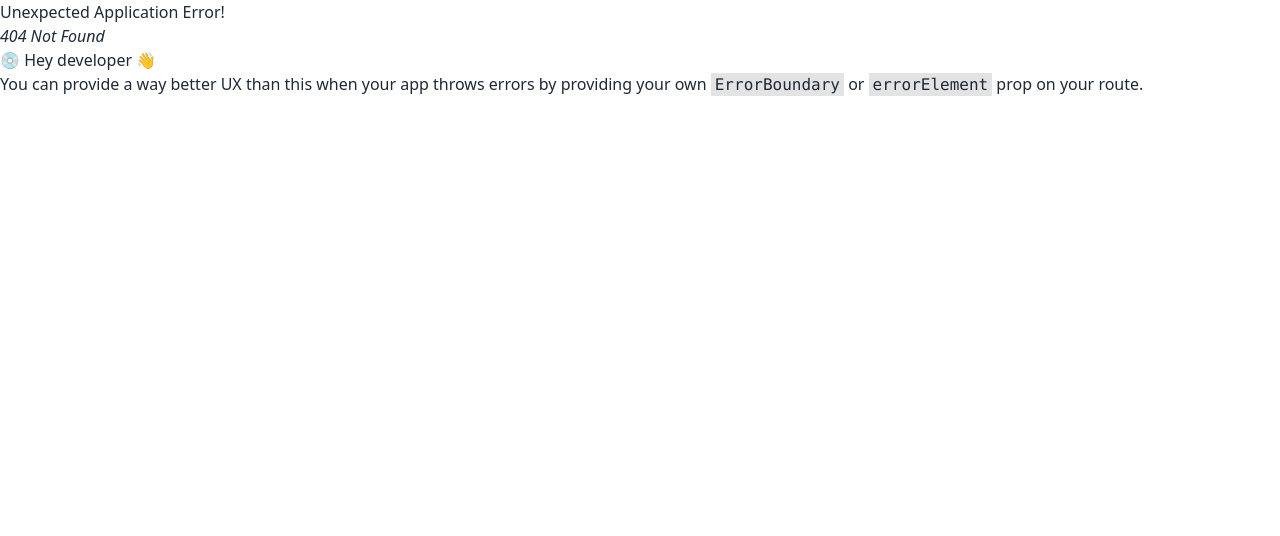
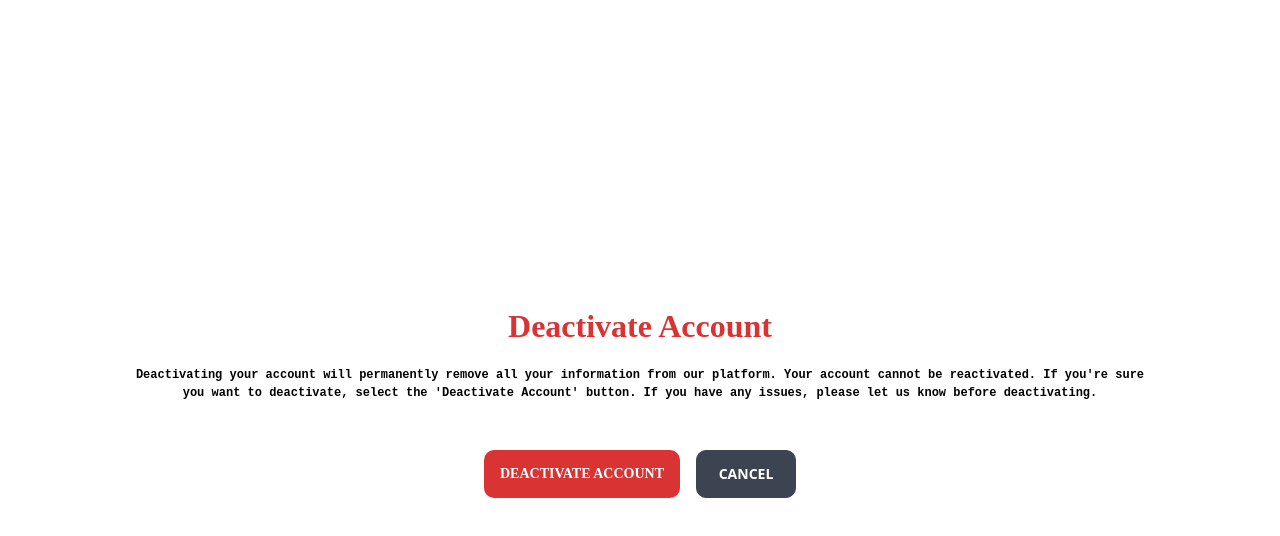
Before and after one commit to kelompok-2-ecomerce/FE, a React (Vite) app: page /deactivate in a window 1280 px wide. Before the commit this address had no page. Shown: the top 536 px of the page. Built offline with nearby package versions, Linux system fonts and the light colour scheme.

Commit message:
style: slicing deactivate account

```diff
--- a/src/components/Navbar.tsx
+++ b/src/components/Navbar.tsx
@@ -63,6 +63,9 @@ const Navbar = () => {
               <li>
                 <a>Logout</a>
               </li>
+              <li>
+                <Link to="/deactivate">Deactivate Account</Link>
+              </li>
             </ul>
           </div>
         </div>
--- /dev/null
+++ b/src/pages/DeactivateAcc.tsx
@@ -0,0 +1,81 @@
+import React from "react";
+import { Link } from "react-router-dom";
+import "../styles/Deact.css";
+
+const DeactivateAcc = () => {
+  return (
+    <>
+      <div className="w-full bg-white h-screen flex flex-col justify-center mx-auto">
+        <h1 className="title-deact">Deactivate Account</h1>
+        <p className="deact-paragraf">
+          Deactivating your account will permanently remove all your information
+          from our platform. Your account cannot be reactivated. If you're sure
+          you want to deactivate, select the 'Deactivate Account' button. If you
+          have any issues, please let us know before deactivating.
+        </p>
+        <div className="flex flex-row mx-auto mt-8">
+          {/* The button to open modal */}
+          <label
+            htmlFor="my-modal-4"
+            className="btn "
+            style={{
+              backgroundColor: "#d93333",
+              marginTop: "1rem",
+              borderRadius: "10px",
+              color: "white",
+              border: "none",
+              fontFamily: "Poppins",
+            }}
+          >
+            Deactivate Account
+          </label>
+
+          {/* Put this part before </body> tag */}
+          <input type="checkbox" id="my-modal-4" className="modal-toggle" />
+          <label htmlFor="my-modal-4" className="modal cursor-pointer ">
+            <label className="modal-box relative bg-white p-12" htmlFor="">
+              <p className="py-4 text-black">
+                Confirm account deactivation by typing 'DEACTIVATE' and clicking
+                'Deactivate Account' button. This is permanent. Please be sure
+                before proceeding. Contact us if you have any questions
+              </p>
+              <input
+                type="text"
+                placeholder={`Type "Deactivate"`}
+                className="input w-full "
+              />
+              <button
+                className="btn btn-wide"
+                style={{
+                  backgroundColor: "#d93333",
+                  border: "none",
+                  color: "white",
+                  borderRadius: "10px",
+                  marginTop: "1rem",
+                }}
+              >
+                Deactivate Account
+              </button>
+            </label>
+          </label>
+          <Link to="/profile">
+            <button
+              className="btn"
+              style={{
+                marginTop: "1rem",
+                borderRadius: "10px",
+                color: "white",
+                marginLeft: "1rem",
+                width: "100px",
+              }}
+            >
+              Cancel
+            </button>
+          </Link>
+        </div>
+      </div>
+    </>
+  );
+};
+
+export default DeactivateAcc;
--- a/src/routes/index.tsx
+++ b/src/routes/index.tsx
@@ -1,6 +1,7 @@
 import { createBrowserRouter, RouterProvider } from "react-router-dom";
 import Homepage from "../pages/App";
 import Login from "../pages/auth/login";
+import DeactivateAcc from "../pages/DeactivateAcc";
 import DetailBarang from "../pages/DetailBarang";
 
 function App() {
@@ -17,6 +18,10 @@ function App() {
       path: "/detailBarang",
       element: <DetailBarang />,
     },
+    {
+      path: "/deactivate",
+      element: <DeactivateAcc />,
+    },
   ]);
 
   return <RouterProvider router={router} />;
--- /dev/null
+++ b/src/styles/Deact.css
@@ -0,0 +1,39 @@
+.title-deact {
+  text-align: center;
+  font-size: 2.5em;
+  font-family: Poppins;
+  font-weight: 700;
+  color: #d93333;
+}
+
+.deact-paragraf {
+  text-align: center;
+  font-size: 1.5em;
+  font-family: Poppins, monospace;
+  font-weight: 600;
+  margin: 0 auto;
+  max-width: 60%;
+  color: black;
+  padding-top: 1rem;
+}
+
+@media only screen and (max-width: 1280px) {
+  .title-deact {
+    text-align: center;
+    font-size: 2em;
+    font-family: Poppins;
+    font-weight: 700;
+    color: #d93333;
+  }
+
+  .deact-paragraf {
+    text-align: center;
+    font-size: 0.75em;
+    font-family: Poppins, monospace;
+    font-weight: 600;
+    margin: 0 auto;
+    max-width: 80%;
+    color: black;
+    padding-top: 1rem;
+  }
+}
```
